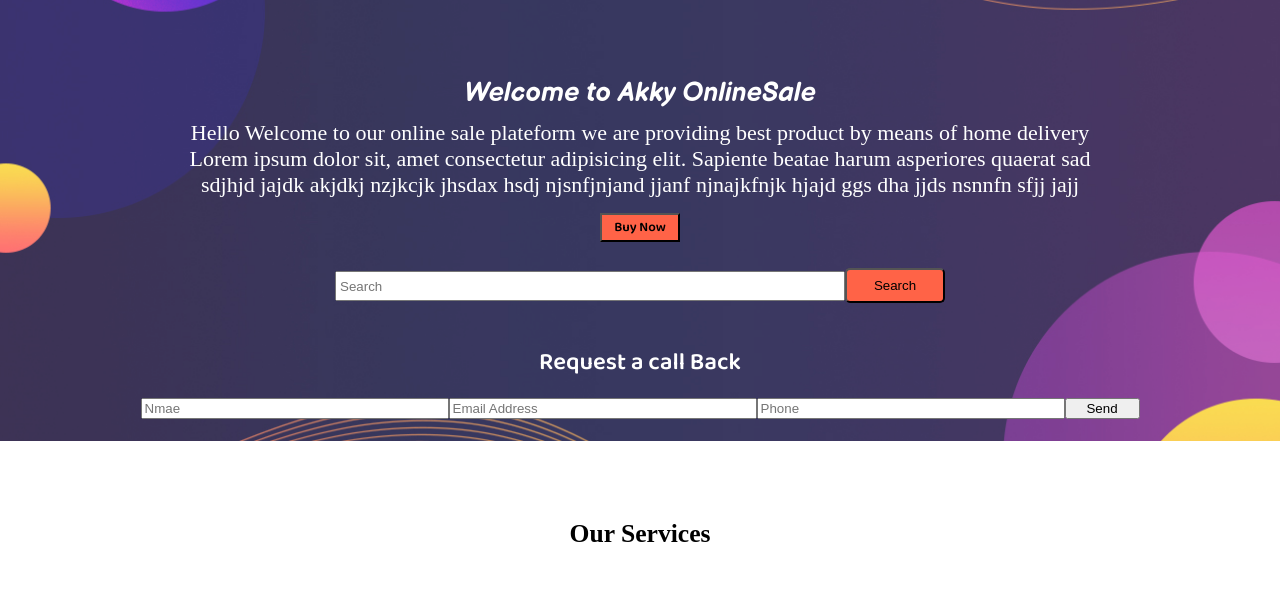
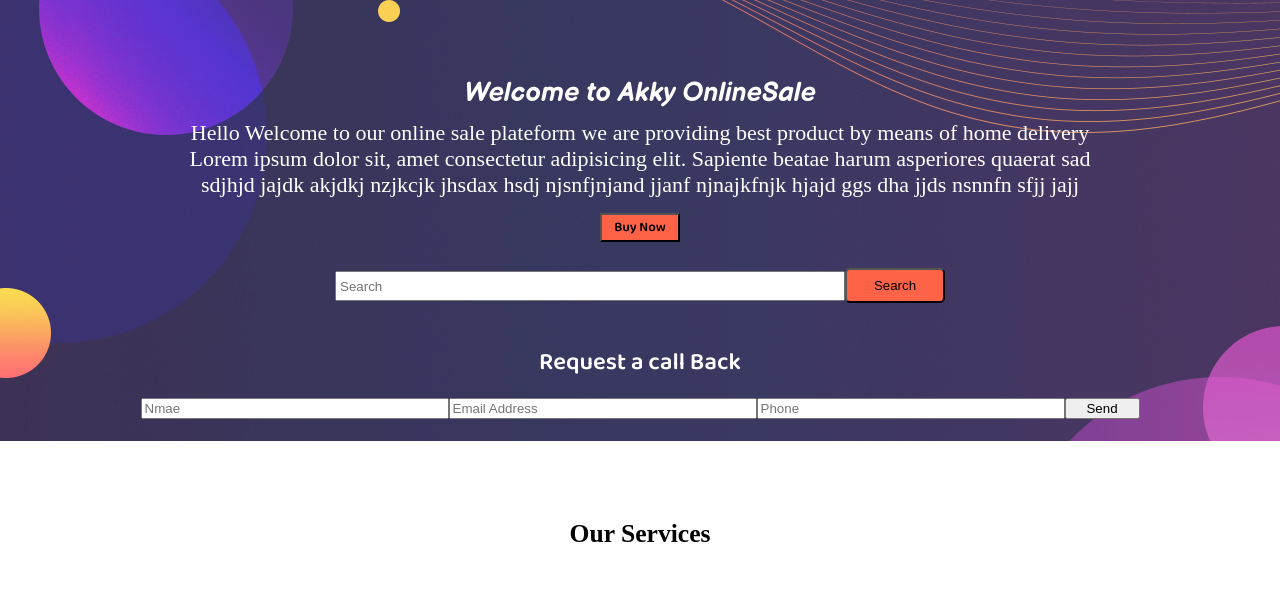
Before and after one commit to akram3598786/first-responsive-website, a plain HTML site: page index.html in a window 1280 px wide. Shown: the part 64-661 px from the top of the page. Drawn offline with Linux system fonts and the light colour scheme; a web font is replaced by a local one.

Commit message:
Update style.css

```diff
--- a/style.css
+++ b/style.css
@@ -102,7 +102,7 @@ flex-direction: column;
 #home::before{
 content: "";
 position: absolute;
-background: url(/images/front-img4.jpg) no-repeat center  center/cover;
+background: url(/images/front-img4.jpg);
 opacity: 0.8;
 z-index: -1;
 height: 450px;
```
